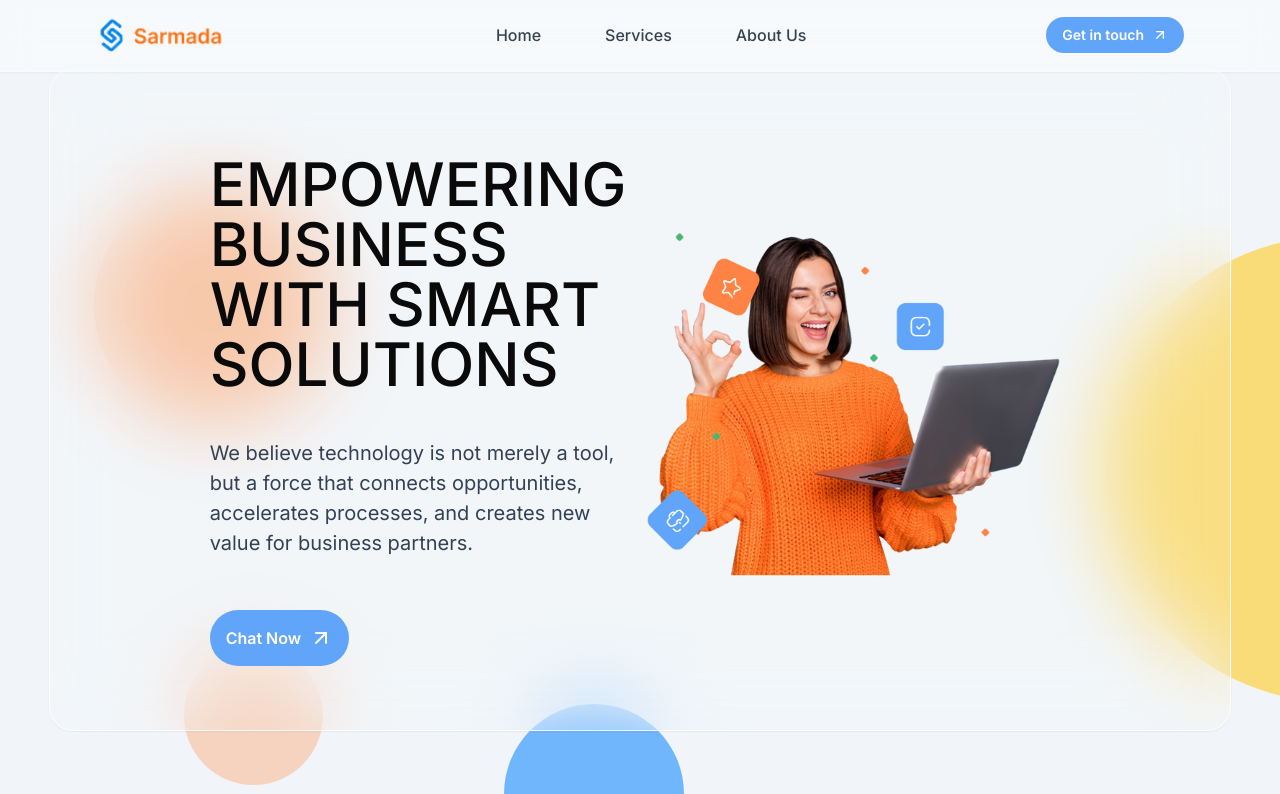
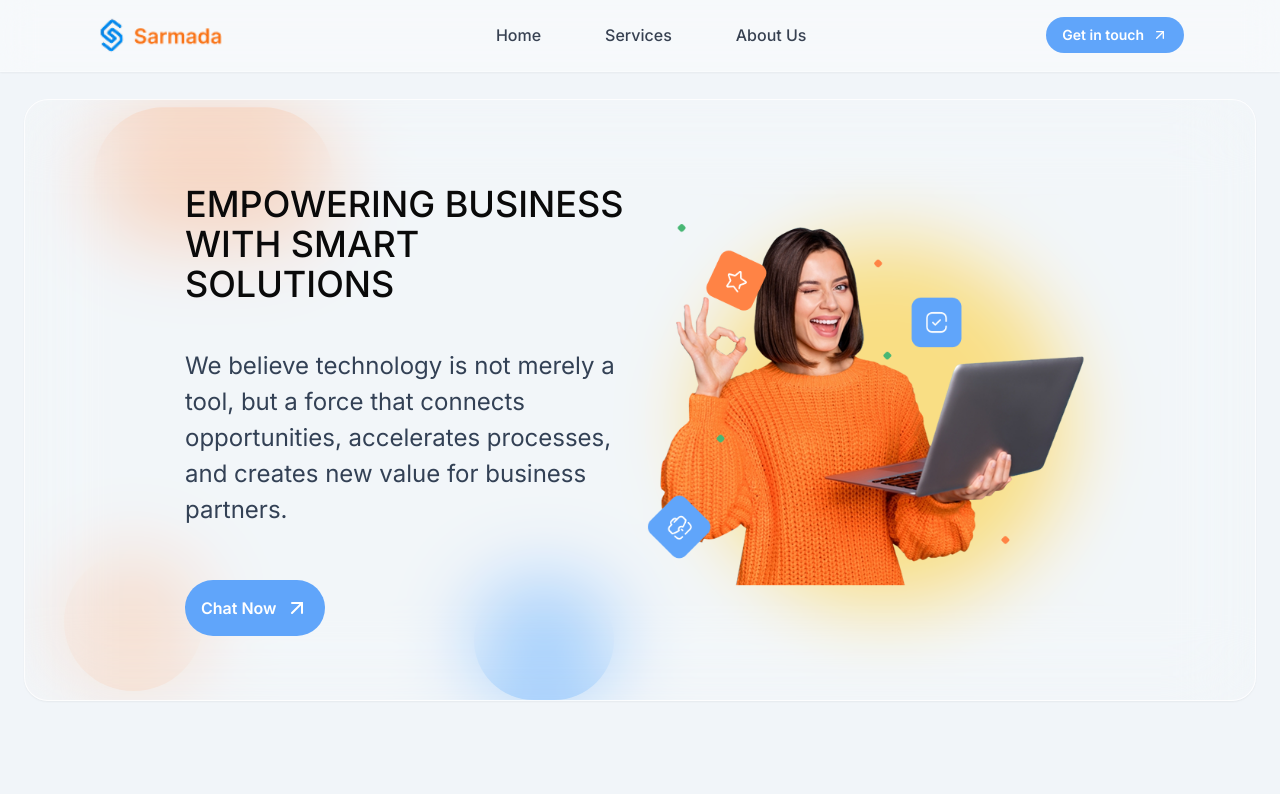
Before and after one commit to hawk-xc/project-sarmada, a Next.js app: page / in a window 1280 px wide. Shown: the top 794 px of the page. Built offline with nearby package versions, Linux system fonts and the light colour scheme; a web font is replaced by a local one.

Commit message:
update: refactor the responsive mode

```diff
--- a/components/CTASection.tsx
+++ b/components/CTASection.tsx
@@ -1,20 +1,20 @@
 "use client";
 
 import { ArrowUpRight } from "lucide-react";
-import { motion } from 'framer-motion';
+import { motion } from "framer-motion";
 import RippleButton from "../components/ui/rippleButton";
 
 const CTASection = () => {
   return (
     <motion.section
-        initial={{ opacity: 0, y: 50 }}
-        whileInView={{ opacity: 1, y: 0 }}
-        transition={{ duration: 0.5 }}
-        viewport={{ once: true }}
-        id="cta-section"
-        className="flex justify-center items-center align-middle py-16 sm:py-24 w-full px-6 sm:px-10 md:px-20 lg:px-40">
-      <div
-        className="w-full opacity-30 rounded-3xl text-center px-6 sm:px-8 py-12 sm:py-16 text-white bg-gradient-to-r from-[#FF5C5C] via-[#FF8A33] to-[#3D5CFF]">
+      initial={{ opacity: 0, y: 50 }}
+      whileInView={{ opacity: 1, y: 0 }}
+      transition={{ duration: 0.5 }}
+      viewport={{ once: true }}
+      id="cta-section"
+      className="flex justify-center items-center align-middle py-16 sm:py-24 w-full md:px-20 max-sm:px-5"
+    >
+      <div className="opacity-30 rounded-3xl max-w-7xl text-center px-6 sm:px-8 py-12 sm:py-16 text-white bg-gradient-to-r from-[#FF5C5C] via-[#FF8A33] to-[#3D5CFF] w-full">
         {/* Heading */}
         <h2 className="text-3xl sm:text-4xl md:text-5xl font-semibold mb-6">
           Your Next Move <br /> Starts Here
--- a/components/ExcessSection.tsx
+++ b/components/ExcessSection.tsx
@@ -12,6 +12,7 @@ const ExcessSection = () => {
       </div>
 
       {/* Title */}
+      <div className="max-w-7xl z-40">
         <motion.div
           initial={{ opacity: 0, y: -50 }}
           whileInView={{ opacity: 1, y: 0 }}
@@ -19,7 +20,9 @@ const ExcessSection = () => {
           viewport={{ once: true }}
           className="self-start w-full z-40"
         >
-        <h2 className="text-3xl sm:text-4xl md:text-5xl font-light self-start mb-2">Whats make us</h2>
+          <h2 className="text-3xl sm:text-4xl md:text-5xl font-light self-start mb-2">
+            Whats make us
+          </h2>
           <h2 className="text-3xl sm:text-4xl md:text-5xl font-light italic text-orange-500 mb-10 self-start">
             Different
           </h2>
@@ -39,8 +42,8 @@ const ExcessSection = () => {
               Beyond Services, <br /> Creating Value
             </h3>
             <p className="text-gray-700 leading-relaxed text-base sm:text-lg md:text-xl">
-            Sarmada stands out with a blend of fast service,
-            technology-based solutions, and long-term commitment.
+              Sarmada stands out with a blend of fast service, technology-based
+              solutions, and long-term commitment.
             </p>
           </motion.div>
 
@@ -57,10 +60,11 @@ const ExcessSection = () => {
             </h3>
             <p className="leading-relaxed text-base sm:text-lg md:text-xl">
               We don’t just sell products or services—we build trust,
-            collaboration, and real results to support our clients’
-            business growth.
+              collaboration, and real results to support our clients’ business
+              growth.
             </p>
           </motion.div>
+        </div>
       </div>
     </section>
   );
--- a/components/Hero.tsx
+++ b/components/Hero.tsx
@@ -8,51 +8,78 @@ import RippleButton from "../components/ui/rippleButton";
 
 const Hero = () => {
   return (
-        <section id="hero-section" className="min-h-screen flex items-center justify-center px-6 max-sm:px-2 pt-24 pb-16 relative overflow-hidden">
+    <section
+      id="hero-section"
+      className="min-h-screen flex items-center justify-center px-6 max-sm:px-2 pt-24 pb-16 relative overflow-hidden"
+    >
       {/* <div className="overflow-hidden w-[1880px] h-[7522px] relative"> */}
-            <div className="w-full h-screen relative flex items-center justify-center">
+      <div className="w-full h-screen relative flex items-center justify-center max-w-7xl mx-auto">
         {/* kanan bawah */}
-                <motion.div className="absolute opacity-75
-                    xl:w-[466px] xl:h-[466px] xl:left-[1078px] /* mac-air */
-                    lg:w-[466px] lg:h-[466px] lg:left-[1078px]
-                    md:w-[239px] md:h-[239px] md:top-36 md:left-[678px]
-                    sm:w-[139px] sm:h-[139px] sm:top-10 sm:left-[200px]
+        <motion.div
+          className="absolute opacity-75
+                    -translate-y-[20%]
+                    lg:w-[366px] lg:h-[366px] lg:left-[678px]
+                    md:w-[239px] md:h-[239px] md:left-[178px]
+                    sm:w-[139px] sm:h-[139px] sm:left-[200px]
                     bg-amber-300 rounded-full"
-                    animate={{ y: [0, -20, 0] }}
           transition={{ repeat: Infinity, duration: 6, ease: "easeInOut" }}
         />
         {/* kiri atas */}
         <motion.div
-                    transition={{ repeat: Infinity, duration: 6, ease: "easeInOut" }} className="absolute w-[239px] h-[239px] opacity-75 bg-[#FAB386]
-                    md:top-[90px]
-                    sm:top-[10px]
-                    left-[70px]
-                    rounded-full" />
+          transition={{ repeat: Infinity, duration: 6, ease: "easeInOut" }}
+          className="absolute w-[139px] h-[139px] opacity-40 bg-[#FAB386]
+                    translate-y-[90%]
+                    left-[40px]
+                    rounded-full"
+        />
         {/* kiri bawah */}
         <motion.div
-                    transition={{ repeat: Infinity, duration: 6, ease: "easeInOut" }} className="absolute w-[139px] h-[139px] bg-[#fab286] opacity-50
-                    xl:top-[550px]
-                    lg:top-[500px]
-                    md:top-[568px]
-                    max-sm:top-[380px]
-                    left-[160px]
-                    rounded-full" />
+          transition={{ repeat: Infinity, duration: 6, ease: "easeInOut" }}
+          className="absolute w-[239px] h-[139px] bg-[#fab286] opacity-50
+                    -translate-y-[230%]
+                    left-[70px]
+                    rounded-full"
+        />
         {/* tengah */}
         <motion.div
-                    transition={{ repeat: Infinity, duration: 6, ease: "easeInOut" }} className="absolute w-[180px] h-[180px] top-[608px] max-sm:top-[25px] md:left-[480px] max-sm:left-[150px] opacity-60 max-sm:opacity-30 bg-[#1C8CFF] rounded-full" />
+          transition={{ repeat: Infinity, duration: 6, ease: "easeInOut" }}
+          className="absolute w-[140px] h-[120px]
+          translate-y-[120%]
+          md:left-[450px] max-sm:left-[150px] opacity-40 max-sm:opacity-30 bg-[#1C8CFF] rounded-full"
+        />
 
-                <div className="relative z-10 w-[96%] max-w-full p-16 max-sm:p-5 rounded-3xl bg-white/10 border border-white/80 backdrop-blur-2xl shadow-sm -translate-y-24">
+        <div className="relative z-10 w-full max-w-full p-16 max-sm:p-5 rounded-3xl bg-white/10 border border-white/80 backdrop-blur-2xl shadow-sm -translate-y-24">
           <div className="flex max-sm:flex-col flex-row gap-2 justify-center align-middle items-center px-24 max-sm:px-2">
-                        <motion.div className="flex-1 flex flex-col gap-11 max-sm:gap-5" initial={{ opacity: 0, x: -50 }}
+            <motion.div
+              className="flex-1 flex flex-col gap-11 max-sm:gap-5"
+              initial={{ opacity: 0, x: -50 }}
               animate={{ opacity: 1, x: 0 }}
-                            transition={{ duration: 1, delay: 0.3 }}>
-                            <h2 className="max-w-2xl
-                                max-sm:text-3xl sm:mt-5 max-sm:mt-10
+              transition={{ duration: 1, delay: 0.3 }}
+            >
+              <h2
+                className="max-w-2xl sm:mt-5 max-sm:mt-10
+                                max-sm:text-3xl
                                 sm:text-2xl
-                                md:text-6xl
-                            " style={{ fontWeight: 500 }}>EMPOWERING BUSINESS WITH SMART SOLUTIONS</h2>
-                            <p className="text-slate-700 2xl:text-3xl lg:text-xl md:text-3xl sm:text-xl max-sm:text-sm max-w-[630px]" style={{ lineHeight: 1.5 }}>
-                                We believe technology is not merely a tool, but a force that connects opportunities, accelerates processes, and creates new value for business partners.
+                                md:text-4xl
+                                lg:text-3xl
+                                xl:text-4xl
+                            "
+                style={{ fontWeight: 500 }}
+              >
+                EMPOWERING BUSINESS WITH SMART SOLUTIONS
+              </h2>
+              <p
+                className="text-slate-700
+                  lg:text-2xl
+                  md:text-xl
+                  sm:text-xl
+                  max-sm:text-sm
+                  max-w-[630px]"
+                style={{ lineHeight: 1.5 }}
+              >
+                We believe technology is not merely a tool, but a force that
+                connects opportunities, accelerates processes, and creates new
+                value for business partners.
               </p>
               <Link
                 href="https://api.whatsapp.com/send?phone=6285643944290"
@@ -64,20 +91,32 @@ const Hero = () => {
                                     xl:mt-2"
                 target="_blank"
               >
-                                <RippleButton className="max-sm:px-2 max-w-[160px] items-center align-middle justify-center rounded-full bg-blue-400 text-white flex flex-row gap-2 px-4
+                <RippleButton
+                  className="max-sm:px-2 max-w-[160px] items-center align-middle justify-center rounded-full bg-blue-400 text-white flex flex-row gap-2 px-4
                                     max-sm:py-2
                                     sm:py-2
                                     md:py-2
                                     lg:py-2
                                     xl:py-4
-                                ">
+                                "
+                >
                   <span className="font-semibold">Chat Now</span>
                   <ArrowUpRight />
                 </RippleButton>
               </Link>
             </motion.div>
-                        <motion.div className="flex-1" initial={{ opacity: 0, scale: 0.8 }} animate={{ opacity: 1, scale: 1 }} transition={{ duration: 0.6, delay: 0.3 }}>
-                            <Image src="/actor_1.png" alt="nextActorImage" width={1700} height={1700} />
+            <motion.div
+              className="flex-1"
+              initial={{ opacity: 0, scale: 0.8 }}
+              animate={{ opacity: 1, scale: 1 }}
+              transition={{ duration: 0.6, delay: 0.3 }}
+            >
+              <Image
+                src="/actor_1.png"
+                alt="nextActorImage"
+                width={1700}
+                height={1700}
+              />
             </motion.div>
           </div>
         </div>
--- a/components/PartnerSection.tsx
+++ b/components/PartnerSection.tsx
@@ -35,7 +35,10 @@ const sponsors = [
 
 const PartnerSection = () => {
   return (
-    <section id="partners-section" className="w-full py-16 bg-gradient-to-b from-white via-orange-50 to-purple-50 min-h-screen flex justify-center items-center relative overflow-hidden">
+    <section
+      id="partners-section"
+      className="py-16 bg-gradient-to-b from-white via-orange-50 to-purple-50 min-h-screen flex justify-center items-center relative overflow-hidden"
+    >
       {/* Background elements */}
       <div className="absolute bg-gradient-to-b from-white to-transparent w-full bottom-0 h-full z-0" />
       <div className="absolute bg-gradient-to-tr from-orange-200 opacity-80 to-transparent w-full bottom-0 h-full" />
@@ -110,7 +113,10 @@ const PartnerSection = () => {
               className="partner-swiper"
             >
               {sponsors.map((sponsor) => (
-                <SwiperSlide key={sponsor.id} className="my-2 flex justify-center">
+                <SwiperSlide
+                  key={sponsor.id}
+                  className="my-2 flex justify-center"
+                >
                   <div className="bg-white rounded-full shadow-md flex items-center justify-center w-36 max-sm:w-32 aspect-square xs:w-40 xs:h-40 sm:w-44 sm:h-44 md:w-48 md:h-48 lg:w-52 lg:h-52 xl:w-56 xl:h-56 p-3 hover:shadow-sm transition-all duration-300 hover:scale-105">
                     <div className="relative w-full h-full">
                       <Image
```
Also changed, not shown: components/ClientSection.tsx (+14 -5 lines), components/CorporateCulture.tsx (+22 -9 lines), components/Navbar.tsx (+20 -8 lines), components/VisionSection.tsx (+26 -11 lines). Lines whose indentation alone changed are shown as unchanged.
